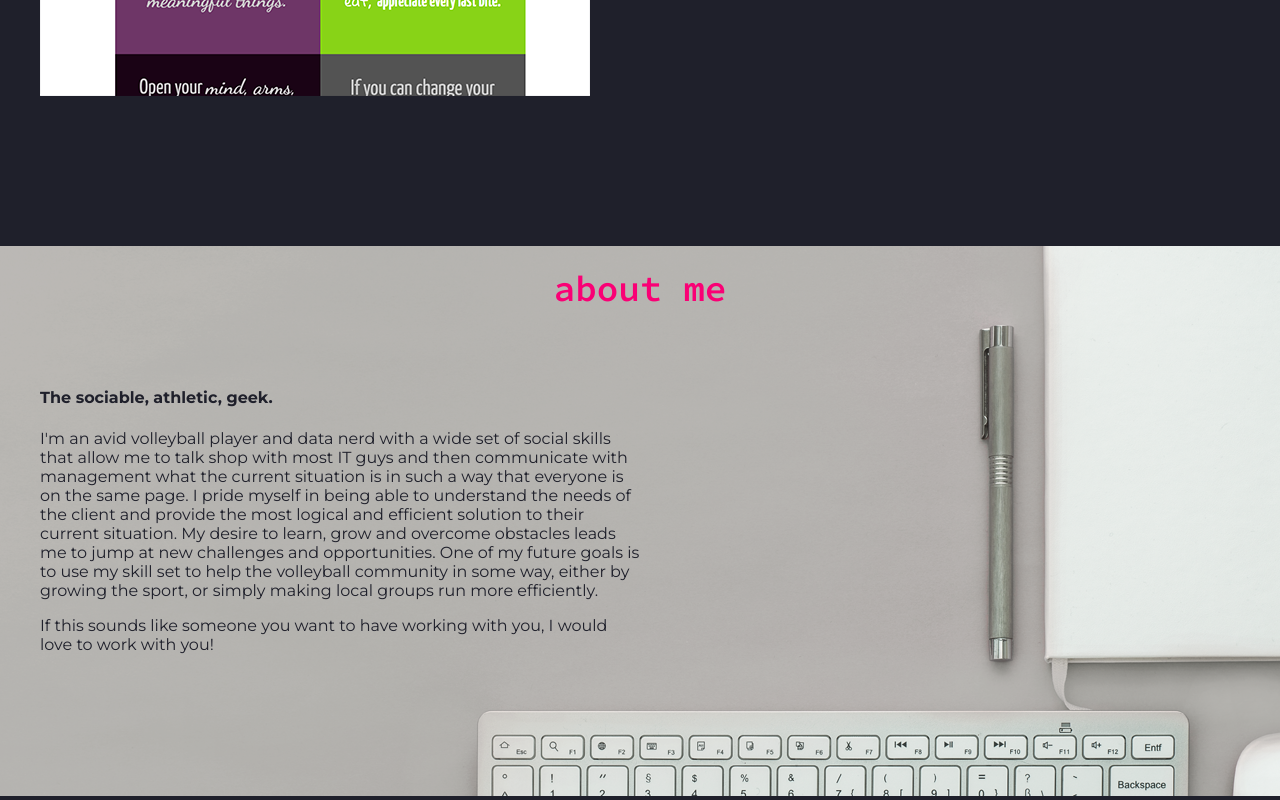
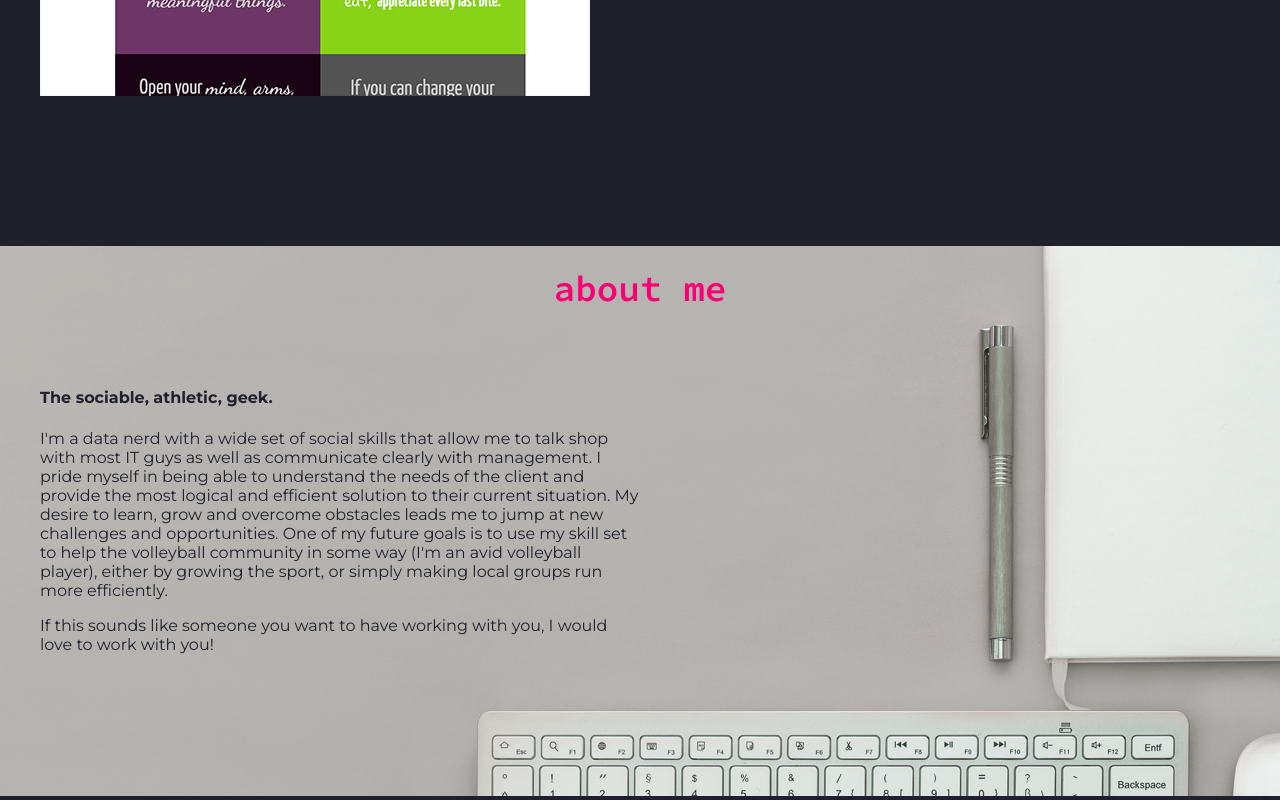
Before and after one commit to jbennett10/jacobhbennett-website, a plain HTML site: page index.html in a window 1280 px wide. Shown: the part 2233-3033 px from the top of the page. Drawn offline with Linux system fonts and the light colour scheme.

Commit message:
Minor grammatical/text updates

```diff
--- a/index.html
+++ b/index.html
@@ -47,7 +47,7 @@
               <h4>Rogue Pickings Website</h4>
               <p>HTML &amp; CSS from Photoshop Design Comp</p>
               <p>This was my one of my first projects that I coded in HTML/CSS from start to finish, using only a comp as a reference.
-              While the design is simple, it's clean yet visually appealing look appeal to me.</p>
+              While the design is simple, I enjoy it's clean yet visually appealing look.</p>
             </div>
 
             <div class="half-width">
@@ -77,11 +77,11 @@
             <h3>about me</h3>
             <div class="half-width">
               <h4>The sociable, athletic, geek.</h4>
-              <p>I'm an avid volleyball player and data nerd with a wide set of social skills that allow me to talk shop with
-              most IT guys and then communicate with management what the current situation is in such a way that everyone is on the
-              same page. I pride myself in being able to understand the needs of the client and provide the most logical and efficient
+              <p>I'm a data nerd with a wide set of social skills that allow me to talk shop with
+              most IT guys as well as communicate clearly with management.
+              I pride myself in being able to understand the needs of the client and provide the most logical and efficient
               solution to their current situation. My desire to learn, grow and overcome obstacles leads me to jump at new challenges and opportunities.
-              One of my future goals is to use my skill set to help the volleyball community in some way, either by growing the sport, or simply making
+              One of my future goals is to use my skill set to help the volleyball community in some way (I'm an avid volleyball player), either by growing the sport, or simply making
               local groups run more efficiently.</p>
               <p>If this sounds like someone you want to have working with you, I would love to work with you!</p>
             </div>
```
